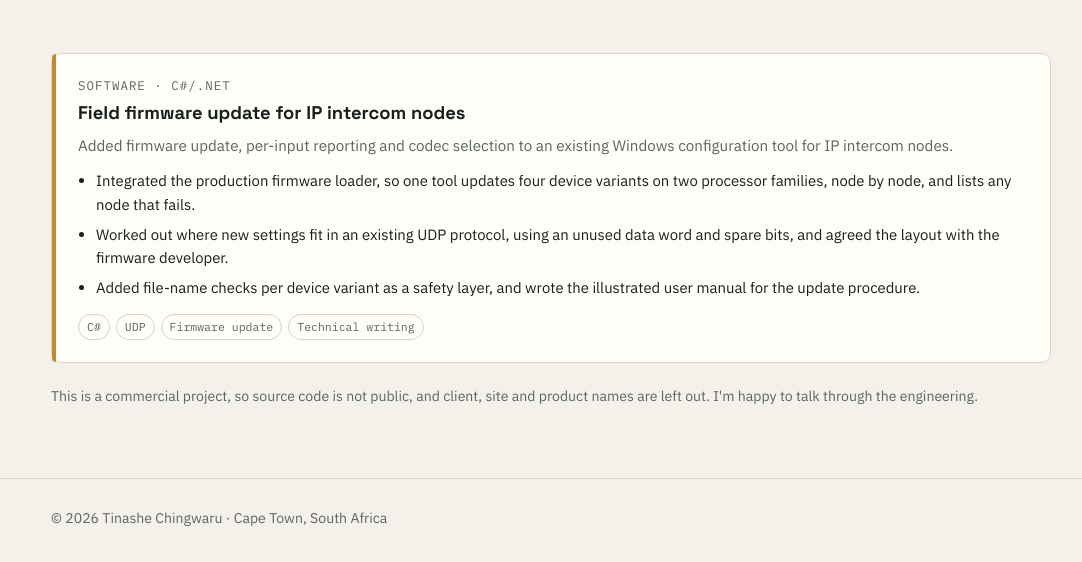
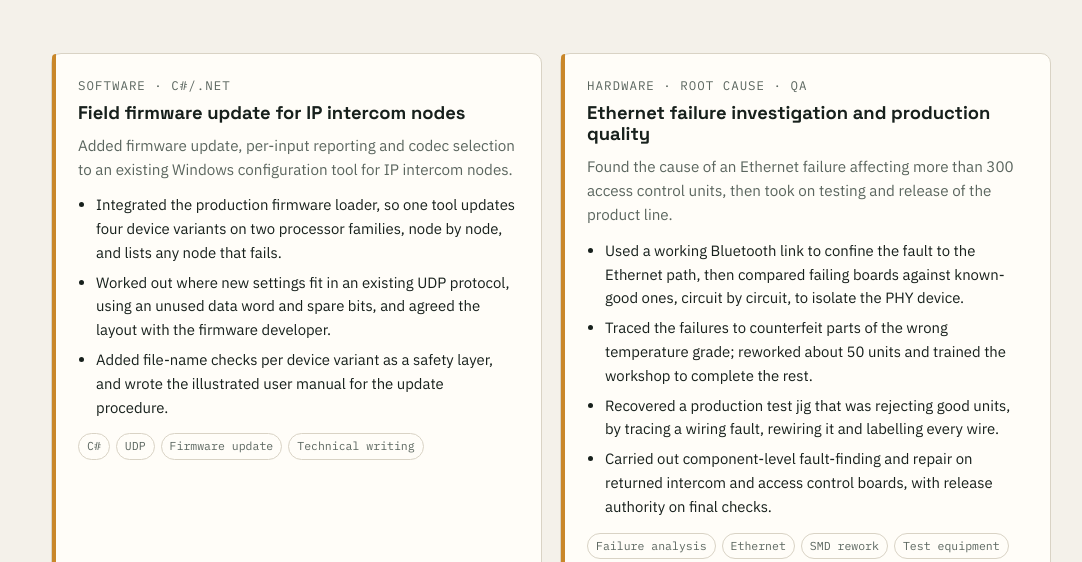
Before and after one commit to Tinashehh/Tinashe-Thomas-Chingwaru, a plain HTML site: page projects.html in a window 1280 px wide. Shown: the part 238-800 px from the top of the page, without its empty margins (89-1171 px from the left). Drawn offline with Linux system fonts and the light colour scheme.

Commit message:
Add Ethernet failure investigation project details

```diff
--- a/projects.html
+++ b/projects.html
@@ -29,6 +29,19 @@
         <div class="tags"><span>C#</span><span>UDP</span><span>Firmware update</span><span>Technical writing</span></div>
       </article>
 
+        <article class="card proj">
+        <div class="mono">Hardware · Root cause · QA</div>
+        <h3>Ethernet failure investigation and production quality</h3>
+        <p>Found the cause of an Ethernet failure affecting more than 300 access control units, then took on testing and release of the product line.</p>
+        <ul>
+          <li>Used a working Bluetooth link to confine the fault to the Ethernet path, then compared failing boards against known-good ones, circuit by circuit, to isolate the PHY device.</li>
+          <li>Traced the failures to counterfeit parts of the wrong temperature grade; reworked about 50 units and trained the workshop to complete the rest.</li>
+          <li>Recovered a production test jig that was rejecting good units, by tracing a wiring fault, rewiring it and labelling every wire.</li>
+          <li>Carried out component-level fault-finding and repair on returned intercom and access control boards, with release authority on final checks.</li>
+        </ul>
+        <div class="tags"><span>Failure analysis</span><span>Ethernet</span><span>SMD rework</span><span>Test equipment</span><span>QA</span></div>
+      </article>
+
     </div>
     <p class="note">This is a commercial project, so source code is not public, and client, site and product names are left out. I'm happy to talk through the engineering.</p>
   </div></section>
```
